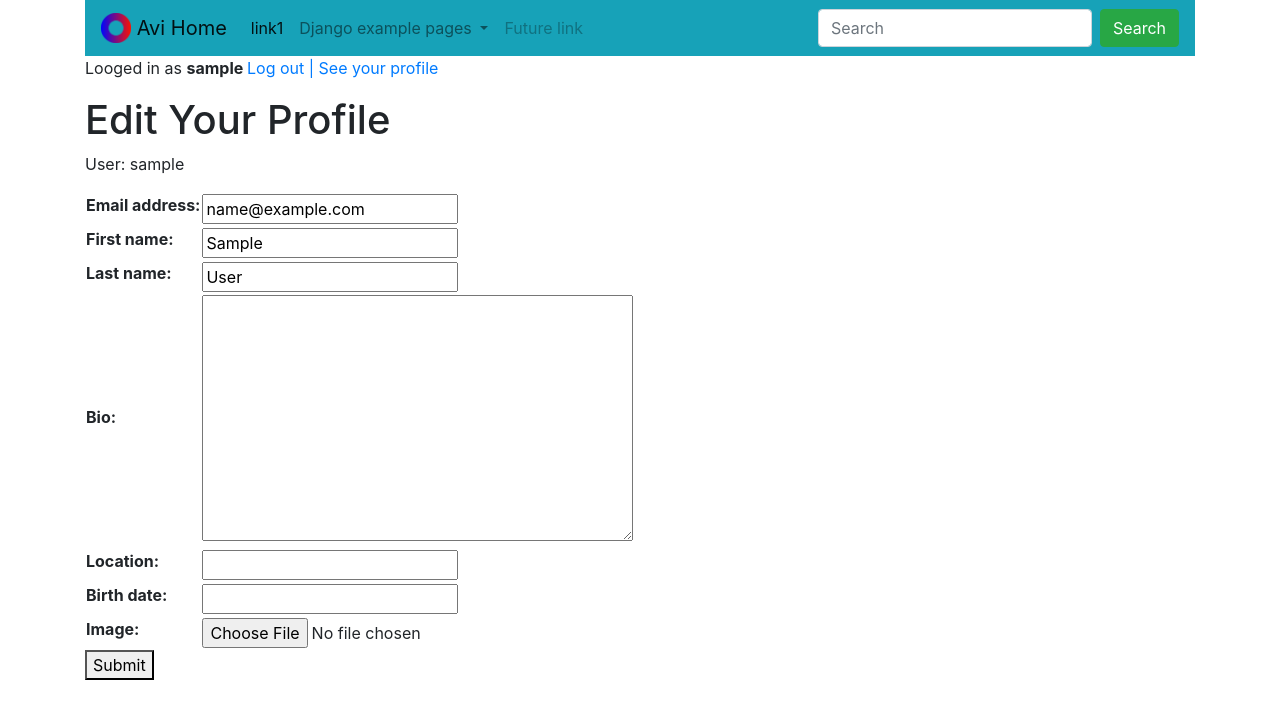
After one commit to avisalmon/avisalmon, a Django app: page /main/edit_profile/ in a window 1280 px wide. The commit adds this page. Shown: the top 719 px of the page. Run offline with Django 3.2, Linux system fonts and the light colour scheme; the visitor is signed in with stand-in values (Sample User, id 1); some libraries are stand-ins or nearby versions.

Commit message:
added profile and edit profile views

```diff
--- a/avisalmon/urls.py
+++ b/avisalmon/urls.py
@@ -23,6 +23,7 @@ from django.contrib.auth import views as auth_views
 urlpatterns = [
     path('admin/', admin.site.urls),
     path('', main_views.home, name='home'),
+    path('main/', include('main.urls')),
     path('accounts/signup/', main_views.signup, name="signup"),
     path('accounts/', include('django.contrib.auth.urls')),
     path('accounts/', include('allauth.urls')),
--- a/main/forms.py
+++ b/main/forms.py
@@ -1,8 +1,9 @@
 from django.contrib.auth import get_user_model
-from django.contrib.auth.forms import UserCreationForm
+from django.contrib.auth.forms import UserCreationForm, UserChangeForm
 from django import forms
 from django.contrib.auth.models import User
 from django.core.exceptions import ValidationError
+from .models import Profile
 
 class UserCreateForm(UserCreationForm):
     email = forms.EmailField(required=True,
@@ -29,3 +30,15 @@ class UserCreateForm(UserCreationForm):
         if User.objects.filter(email=self.cleaned_data['email']).exists():
             raise ValidationError(self.fields['email'].error_messages['exists'])
         return self.cleaned_data['email']
+
+
+class EditProfileForm(forms.ModelForm):
+    class Meta:
+        model = User
+        fields = ('email','first_name','last_name')
+
+
+class ProfileForm(forms.ModelForm):
+    class Meta:
+        model = Profile
+        fields = ('bio', 'location', 'birth_date', 'image') #Note that we didn't mention user field here.
--- a/main/models.py
+++ b/main/models.py
@@ -21,6 +21,7 @@ class Profile(models.Model):
     bio = models.TextField(max_length=500, blank=True)
     location = models.CharField(max_length=30, blank=True)
     birth_date = models.DateField(null=True, blank=True)
+    image = models.ImageField(upload_to='main/images/', blank=True, null=True)
 
     def __str__(self):
         return f'Profile for {self.user}'
--- a/main/templates/main/base.html
+++ b/main/templates/main/base.html
@@ -37,6 +37,7 @@
               Django example pages
             </a>
             <div class="dropdown-menu" aria-labelledby="navbarDropdown">
+              <a class="dropdown-item" href="https://github.com/avisalmon/avisalmon">Site source on GitHub</a>
               <a class="dropdown-item" href="{% url 'randg:randg' %}">Password generator</a>
               <a class="dropdown-item" href="{% url 'portfolio:portfolio' %}">Personal Projects demo</a>
               <a class="dropdown-item" href="{% url 'todo:todo_list_view' %}">Todo Projects demo</a>
@@ -60,7 +61,9 @@
 
 <div class="container">
       {% if user.is_authenticated %}
-        <p>Looged in as <b>{{ user.username}} </b>  <a href="{% url 'logout' %}">Log out</a></p>
+        <p>Looged in as <b>{{ user.username}} </b>  <a href="{% url 'logout' %}">Log out</a>
+        <a href="{% url 'main:my_profile_view' %}">  |  See your profile</a>
+      </p>
       {% else %}
         <p>
           <a href="{% url 'login' %}">Login</a>...
--- /dev/null
+++ b/main/templates/main/edit_profile.html
@@ -0,0 +1,19 @@
+{% extends "main/base.html" %}
+
+{% block content %}
+
+<h1>Edit Your Profile</h1>
+
+<p>User: {{ user }}</p>
+<h2 style="color:red">{{ errors }}</h2>
+
+<form method="post" enctype="multipart/form-data">
+  {% csrf_token %}
+  <table>
+  {{ form.as_table }}
+  {{ profile_form.as_table }}
+  </table>
+  <button type="submit">Submit</button>
+</form>
+
+{% endblock %}
--- /dev/null
+++ b/main/urls.py
@@ -0,0 +1,9 @@
+from django.urls import path
+from . import views
+
+app_name='main'
+
+urlpatterns = [
+    path('profile/', views.my_profile_view, name='my_profile_view'),
+    path('edit_profile/', views.edit_profile, name='edit_profile'),
+]
--- a/main/views.py
+++ b/main/views.py
@@ -8,6 +8,9 @@ from django.contrib.auth.models import User
 from django.contrib.auth import login, logout, authenticate
 from django.db import IntegrityError
 from django.contrib.auth.decorators import login_required
+from django.views.generic import (DetailView, UpdateView)
+from .models import Profile
+from .forms import EditProfileForm, ProfileForm
 
 
 def home(request):
@@ -48,3 +51,41 @@ def signup(request):
         #                        'error':'That username has already been taken. Please choose a new username'})
         # else:
         #     return render(request, 'main/signup_local.html', {'form':UserCreationForm(), 'error':'Passwords did not match'})
+
+
+@login_required
+def my_profile_view(request):
+    profile = Profile.objects.get(user=request.user)
+    context = {
+        'profile': profile
+    }
+    template = 'main/profile.html'
+    return render(request, template, context)
+
+@login_required
+def edit_profile(request):
+    if request.method == 'POST':
+        form = EditProfileForm(request.POST, instance=request.user)
+        profile_form = ProfileForm(request.POST, request.FILES, instance=request.user.profile)  # request.FILES is show the selected image or file
+        print('Hi')
+        if form.is_valid() and profile_form.is_valid():
+            user_form = form.save()
+            custom_form = profile_form.save(False)
+            custom_form.user = user_form
+            custom_form.save()
+            return redirect('main:my_profile_view')
+        else:
+            context = {}
+            context['form'] = EditProfileForm(instance=request.user)
+            context['profile_form'] = ProfileForm(instance=request.user.profile)
+            context['errors'] = 'You got errors. Try again'
+            return render(request, 'main/edit_profile.html', context)
+
+    else:
+        form = EditProfileForm(instance=request.user)
+        profile_form = ProfileForm(instance=request.user.profile)
+        context = {}
+        # args.update(csrf(request))
+        context['form'] = form
+        context['profile_form'] = profile_form
+        return render(request, 'main/edit_profile.html', context)
```
Also changed, not shown: main/templates/main/profile.html (added, +16 -0 lines), main/migrations/0005_profile_image.py (added).
